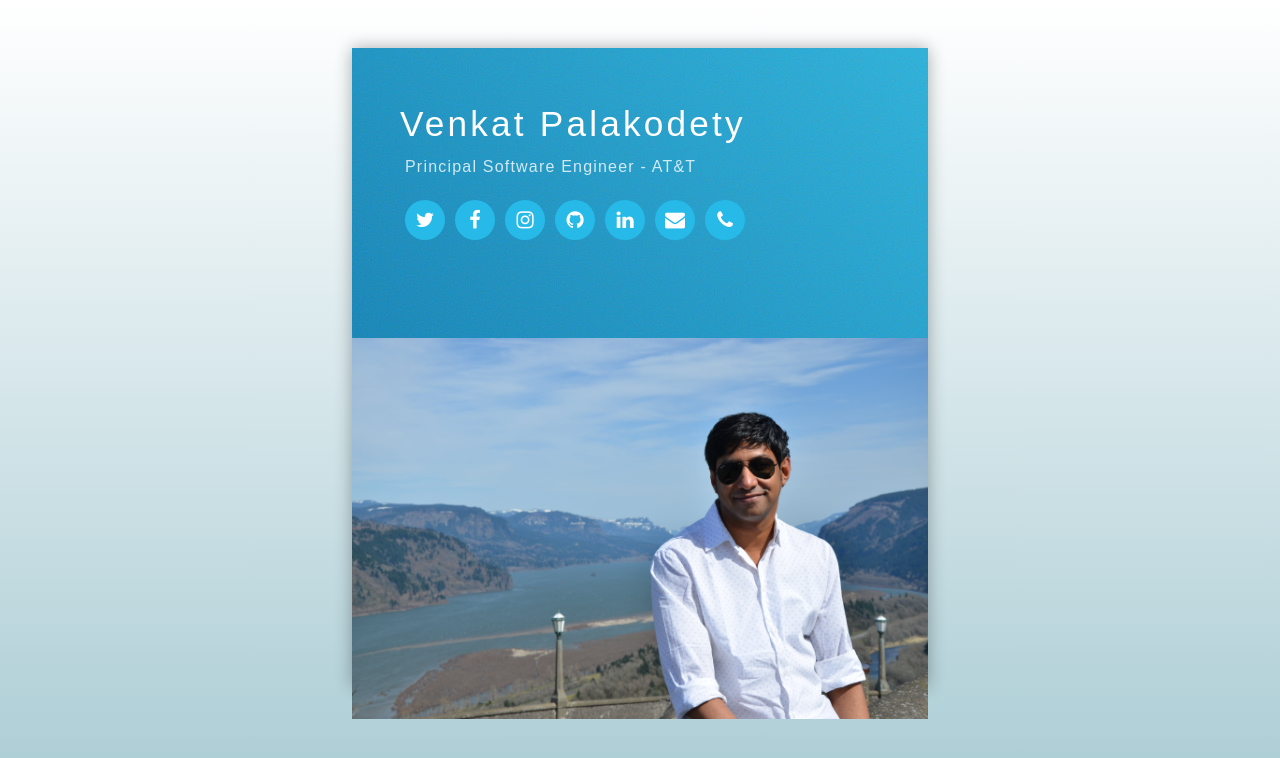
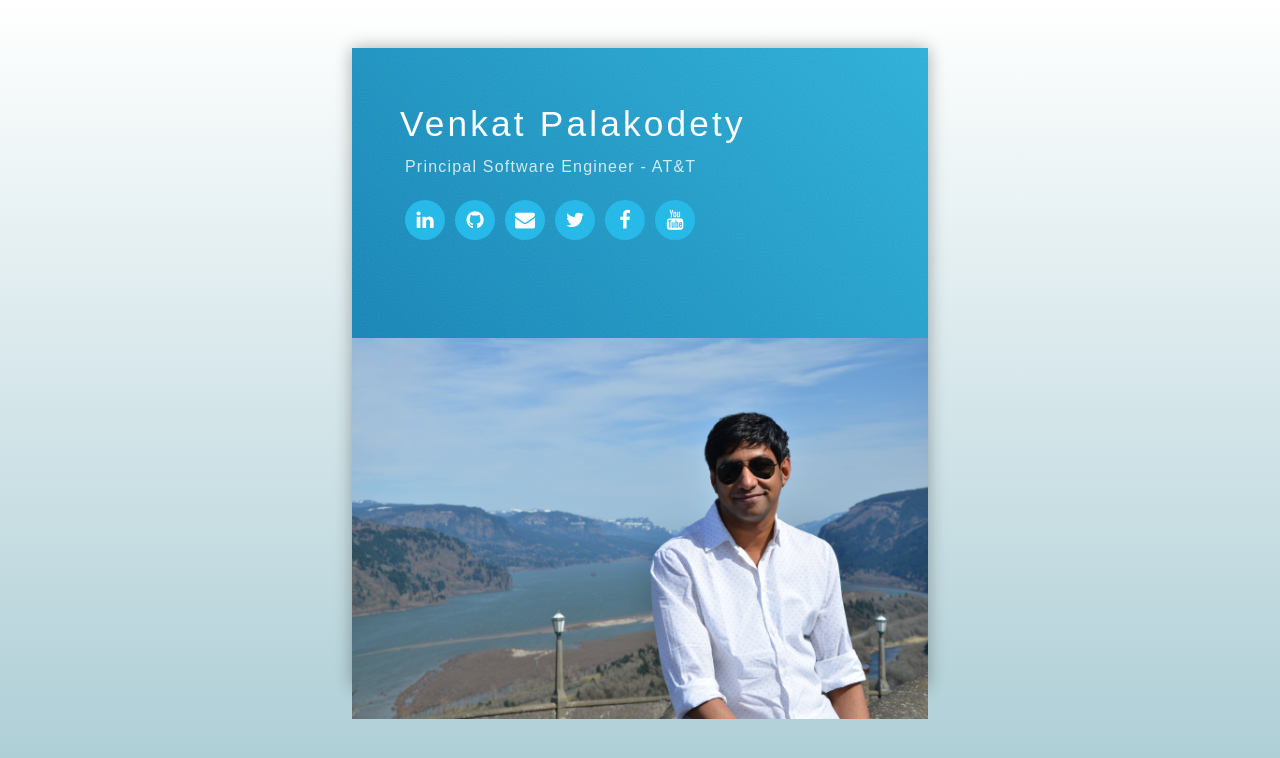
Before and after one commit to venkatpalakodety/venkatpalakodety.github.io, an Angular app: page / in a window 1280 px wide. Shown: the top 758 px of the page. Built offline with nearby package versions, Linux system fonts and the light colour scheme.

Commit message:
Adjusted icon order

```diff
--- a/src/app/modules/portfolio/components/dashboard/dashboard.component.html
+++ b/src/app/modules/portfolio/components/dashboard/dashboard.component.html
@@ -11,25 +11,22 @@
                 <div class="social-icons">
                     <ul>
                         <li>
+                            <a href="https://www.linkedin.com/in/venkatpal/" target="_blank"><i class="fa fa-linkedin"></i></a>
+                        </li>
+                        <li>
+                            <a href="https://github.com/venkatpalakodety/" target="_blank"><i class="fa fa-github"></i></a>
+                        </li>
+                        <li>
+                            <a href="mailto:vpdevbox@gmail.com?subject=Hello Venkat!"><i class="fa fa-envelope"></i></a>
+                        </li>
+                        <li>
                             <a href="https://twitter.com/VenkatPals" target="_blank"><i class="fa fa-twitter"></i></a>
                         </li>
                         <li>
                             <a href="https://www.facebook.com/venkatp" target="_blank"><i class="fa fa-facebook"></i></a>
                         </li>
                         <li>
-                            <a href="https://www.instagram.com/venkatpalakodety" target="_blank"><i class="fa fa-instagram"></i></a>
-                        </li>
-                        <li>
-                            <a href="https://github.com/venkatpalakodety/" target="_blank"><i class="fa fa-github"></i></a>
-                        </li>
-                        <li>
-                            <a href="https://www.linkedin.com/in/venkatpal/" target="_blank"><i class="fa fa-linkedin"></i></a>
-                        </li>
-                        <li>
-                            <a href="mailto:vpdevbox@gmail.com?subject=Hello Venkat!"><i class="fa fa-envelope"></i></a>
-                        </li>
-                        <li>
-                            <a href="tel:312-543-1538"><i class="fa fa-phone"></i></a>
+                            <a href="https://www.youtube.com/channel/UCfaHeXeJZWndn73qxwMt_mA" target="_blank"><i class="fa fa-youtube"></i></a>
                         </li>
                     </ul>
                 </div>
```
Also changed, not shown: 5 other files (tests, documents, lock files or other folders).
